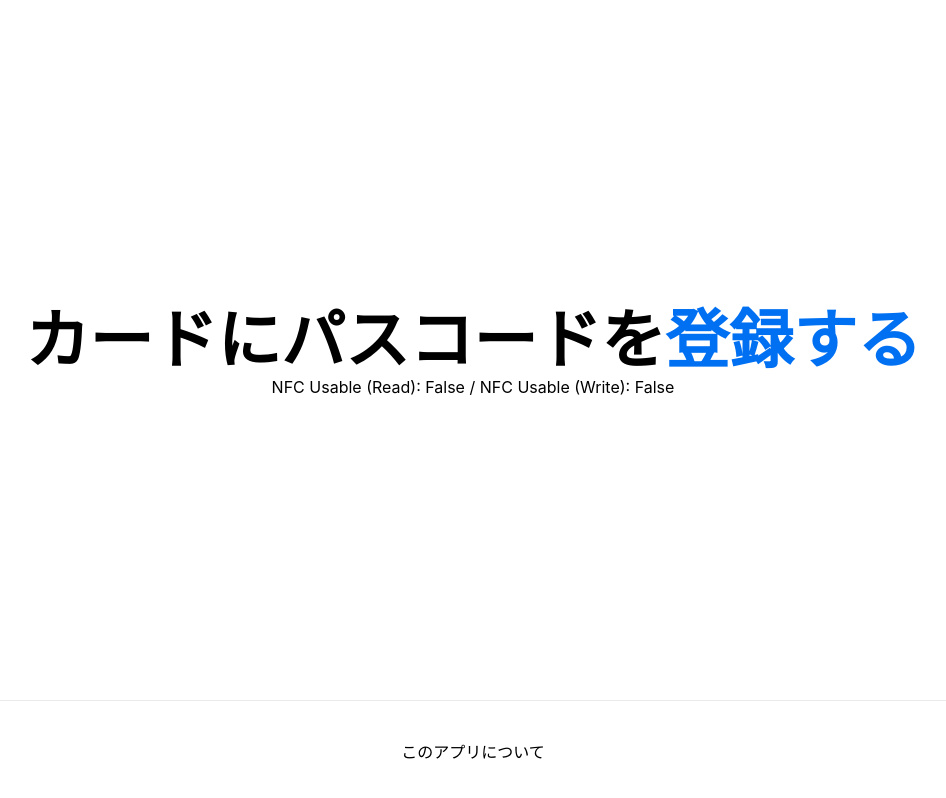
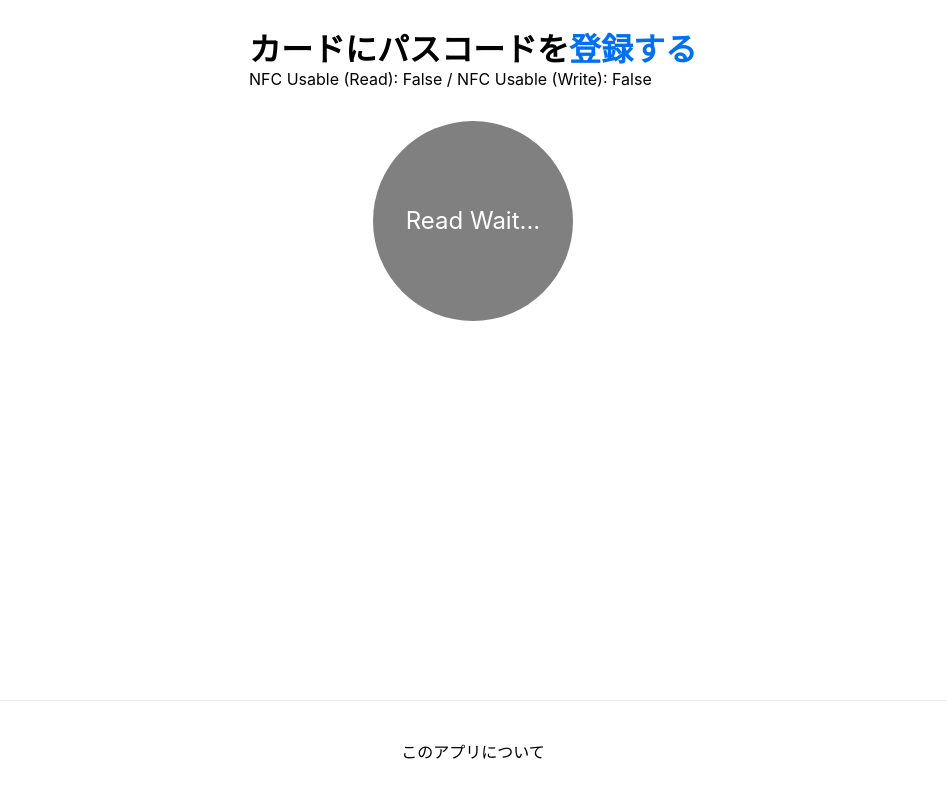
Before and after one commit to gatchan0807/web-nfc-kintai, a Next.js app: page / in a window 1280 px wide. Shown: the whole page, without its empty margins (167-1113 px from the left). Built offline with nearby package versions, Linux system fonts and the light colour scheme.

Commit message:
✨ NFC読み取りステータスを表示するコンポーネントを追加

```diff
--- a/pages/index.js
+++ b/pages/index.js
@@ -1,7 +1,9 @@
+import { useEffect, useState } from "react";
 import Head from "next/head";
 import Link from "next/link";
 import styles from "../styles/Home.module.css";
-import { useEffect, useState } from "react";
+
+import Status from "../src/components/Status";
 
 export default function Home() {
   return (
@@ -16,6 +18,7 @@ export default function Home() {
           カードにパスコードを<Link href="/register">登録する</Link>
         </h1>
         <NFCUsableFlag></NFCUsableFlag>
+        <Status></Status>
       </main>
       <footer className={styles.footer}>このアプリについて</footer>
     </div>
--- /dev/null
+++ b/src/components/Status.js
@@ -0,0 +1,9 @@
+import { useState } from "react";
+import styles from "../../styles/components/Status.module.css";
+import { MAIN_MESSAGE } from "../constants/message";
+
+export default function Status() {
+  const [statusMessage, setStatusMessage] = useState(MAIN_MESSAGE.READ_WAIT);
+
+  return <div className={styles.circle}>{statusMessage}</div>;
+}
--- a/styles/Home.module.css
+++ b/styles/Home.module.css
@@ -8,12 +8,8 @@
 }
 
 .main {
-  padding: 5rem 0;
+  padding: 2rem 0;
   flex: 1;
-  display: flex;
-  flex-direction: column;
-  justify-content: center;
-  align-items: center;
 }
 
 .footer {
@@ -49,7 +45,7 @@
 .title {
   margin: 0;
   line-height: 1.15;
-  font-size: 4rem;
+  font-size: 2rem;
 }
 
 .title,
--- /dev/null
+++ b/styles/components/Status.module.css
@@ -0,0 +1,12 @@
+.circle {
+  width: 200px;
+  height: 200px;
+  border-radius: 100%;
+  background-color: gray;
+  display: flex;
+  justify-content: center;
+  align-items: center;
+  color: white;
+  font-size: 1.5rem;
+  margin: 2rem auto 0;
+}
```
